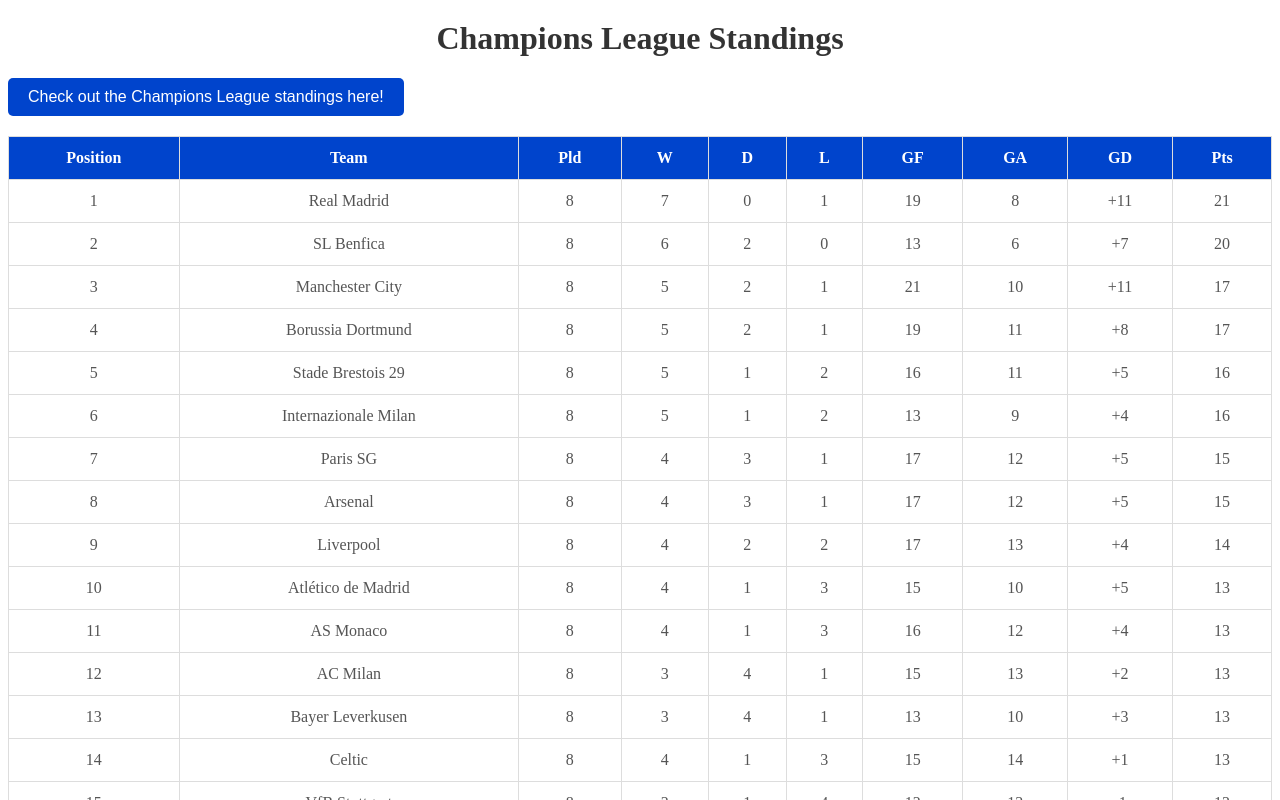
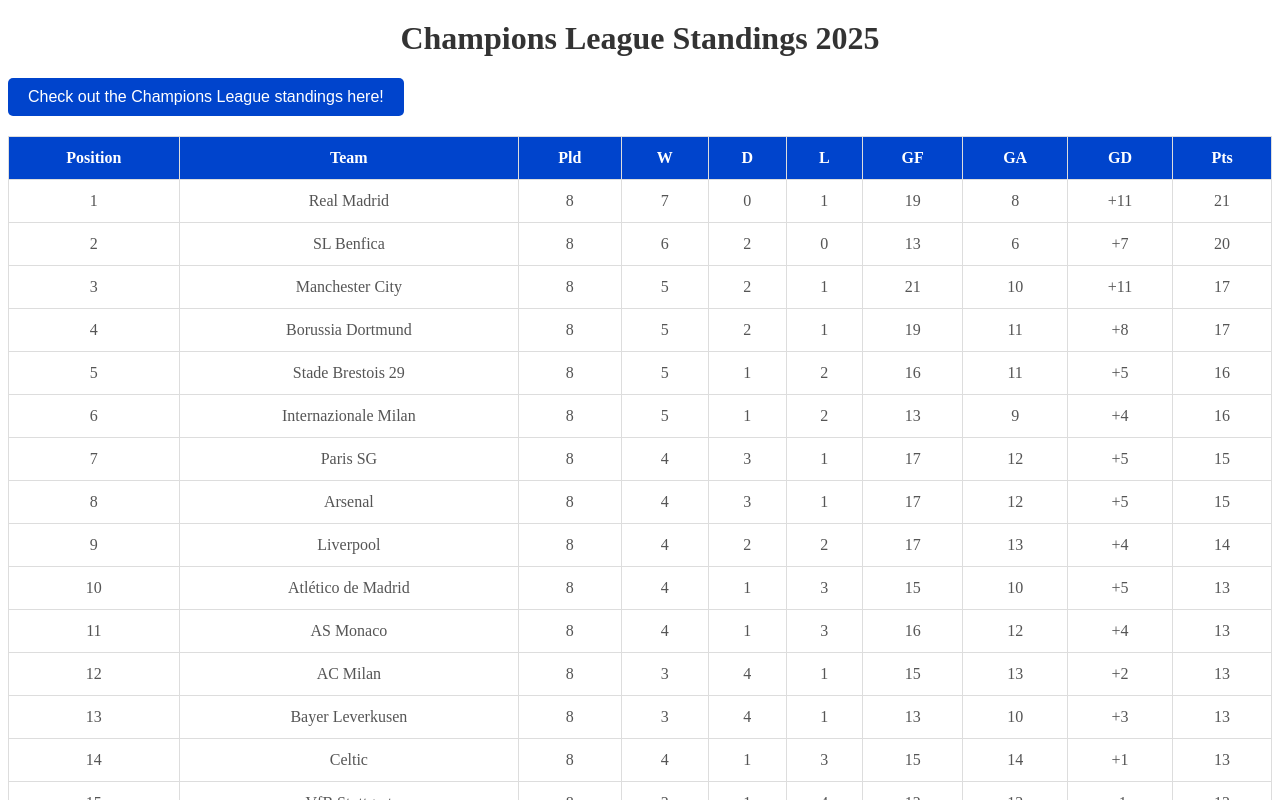
Before and after one commit to MarcusMachado15/whoisgonnawin-clean, a Next.js app: page / in a window 1280 px wide. Shown: the top 800 px of the page. Built offline with nearby package versions, Linux system fonts and the light colour scheme.

Commit message:
Update title to 2025

```diff
--- a/app/page.tsx
+++ b/app/page.tsx
@@ -43,7 +43,7 @@ const teams = [
 export default function TournamentPage() {
   return (
     <div>
-      <h1>Champions League Standings</h1>
+      <h1>Champions League Standings 2025</h1>
 
       <a href="https://your-site-url" target="_blank">
         <button style={{ padding: '10px 20px', backgroundColor: '#0044cc', color: 'white', border: 'none', cursor: 'pointer', fontSize: '16px', borderRadius: '5px' }}>
```
